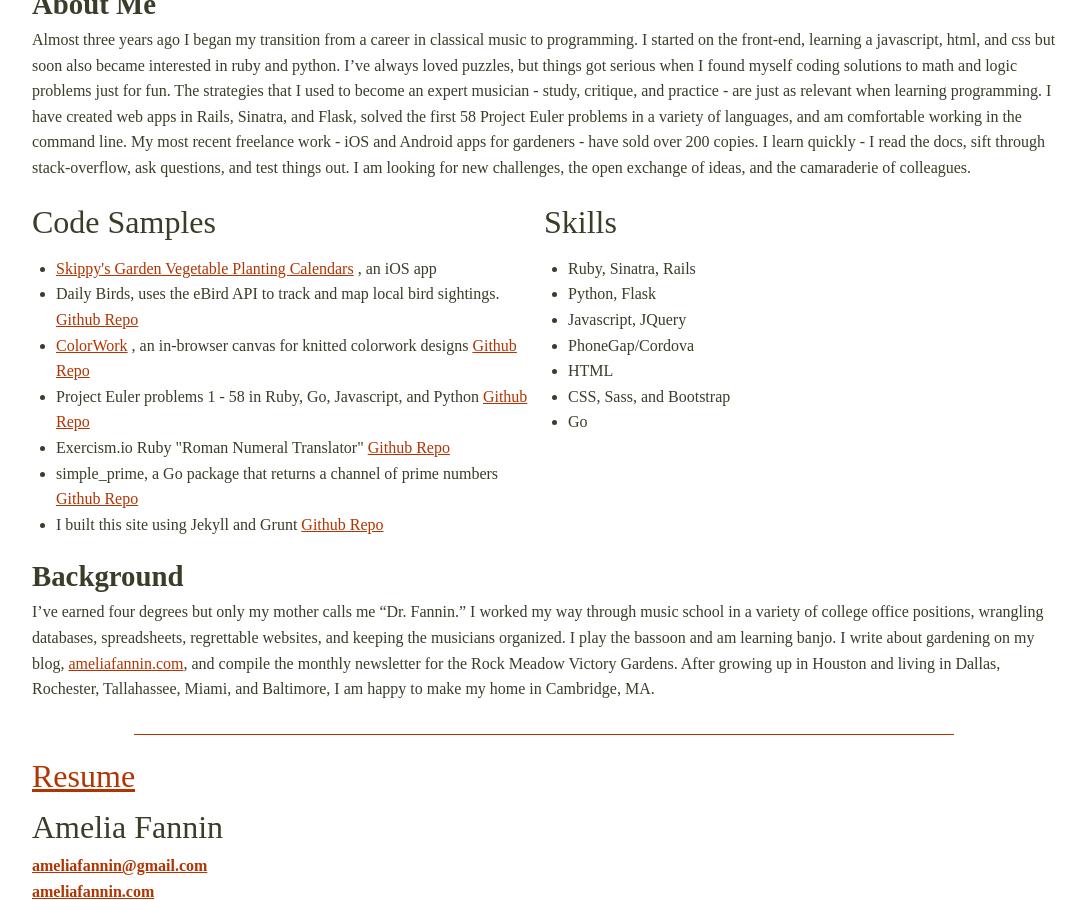
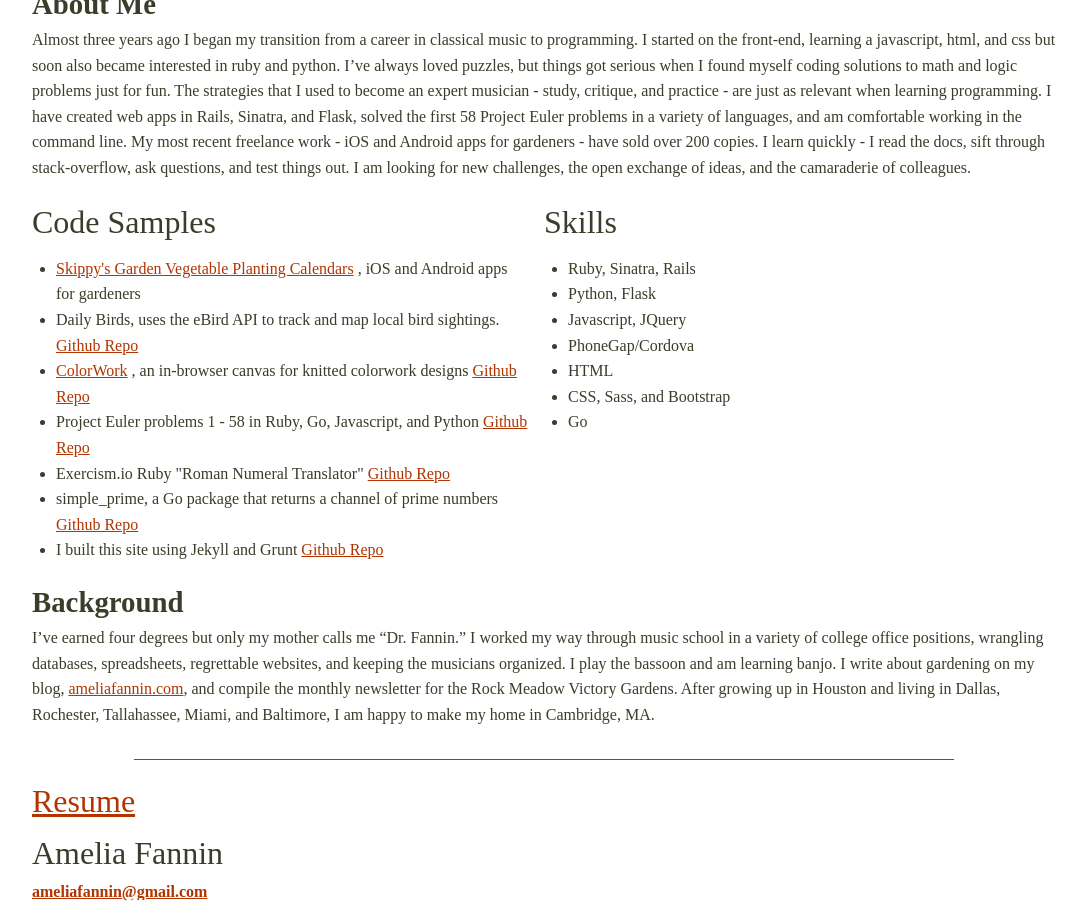
Before and after one commit to AmeliaFannin/AmeliaFannin.github.io, a Jekyll site: the page built from index.md, in a window 1280 px wide and 900 px high, scrolled down 935 px. Shown: the whole window, without its empty margins (96-1181 px from the left). Built offline with Jekyll 4.4.1, drawn with Linux system fonts in a browser that asks for light colours.

Commit message:
fixed typo

```diff
--- a/index.md
+++ b/index.md
@@ -10,7 +10,7 @@ layout: index
   <ul>
     <li>
       <a href="https://itunes.apple.com/us/developer/katherine-martin/id970091990" target="_blank">Skippy's Garden Vegetable Planting Calendars</a>
-      , an iOS app
+      , iOS and Android apps for gardeners
     </li>
     <li>
       Daily Birds, uses the eBird API to track and map local bird sightings.
```
